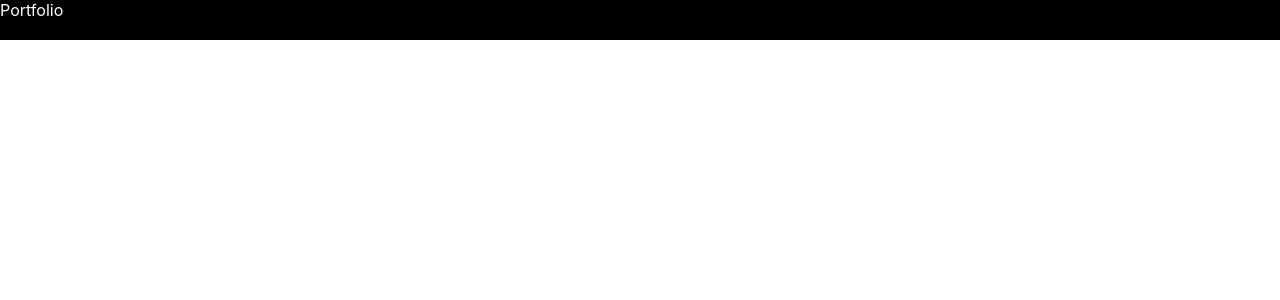
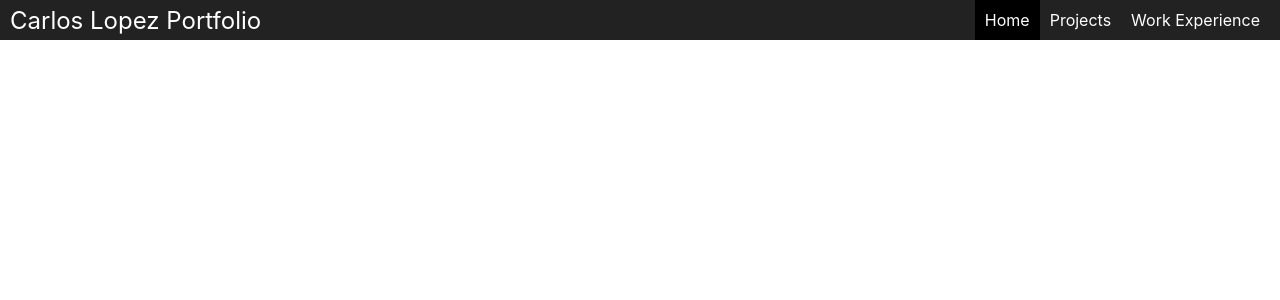
Before and after one commit to Carlos0914/portfolio, a React (Create React App) app: page / in a window 1280 px wide. Shown: the top 300 px of the page. Built offline with nearby package versions, Linux system fonts and the light colour scheme.

Commit message:
Header with nav buttons

```diff
--- a/src/App.js
+++ b/src/App.js
@@ -1,18 +1,26 @@
-import Header from './components/Header'
-import { ThemeProvider } from '@mui/material'
-import { createTheme } from '@mui/material/styles'
+import Header from "./components/Header";
+import { ThemeProvider } from "@mui/material";
+import { createTheme } from "@mui/material/styles";
+import { BrowserRouter, Route, Routes } from "react-router-dom";
 
 const theme = createTheme({
   colors: {
-    header: 'black'
-  }
-})
+    header: "black",
+  },
+});
 
 function App() {
   return (
-    <ThemeProvider theme={theme}>
-      <Header />
-    </ThemeProvider>
+    <BrowserRouter>
+      <ThemeProvider theme={theme}>
+        <Header />
+        <Routes>
+          <Route path="/" element={<></>} />
+          <Route path="/projects" element={<></>} />
+          <Route path="/experience" element={<></>} />
+        </Routes>
+      </ThemeProvider>
+    </BrowserRouter>
   );
 }
 
--- a/src/assets/styles/components/Header.js
+++ b/src/assets/styles/components/Header.js
@@ -1,12 +1,52 @@
-import { makeStyles } from '@mui/styles'
+import { makeStyles } from "@mui/styles";
 
-export const useStyles = makeStyles((theme) => (
-    {
-        header: {
-            width: '100%',
-            height: 40,
-            background: theme.colors.header,
-            color: 'white'
-        }
-    }
-))
+export const useStyles = makeStyles((theme) => ({
+  header: {
+    background: "#222222",
+    height: 40,
+    width: "100%",
+    color: "white",
+    display: "flex",
+    justifyContent: "space-between",
+  },
+  headerTitle: {
+    display: "flex",
+    alignItems: "center",
+    paddingLeft: 10,
+    cursor: "pointer",
+    height: 40,
+    fontSize: 24,
+  },
+  navContainer: {
+    display: "none",
+    [theme.breakpoints.up("sm")]: {
+      display: "flex",
+    },
+    alignItems: "center",
+    justifyContent: "center",
+    position: "flex-end",
+    paddingRight: 10,
+  },
+  menuDropDown: {
+    display: "flex",
+    [theme.breakpoints.up("sm")]: {
+      display: "none !important",
+    },
+    color: "white !important",
+  },
+  menuItemActive: {
+    background: '#dddddd'
+  },
+  navButton: {
+    color: "white",
+    display: "flex",
+    alignItems: "center",
+    textDecoration: "none",
+    padding: "0 10px",
+    fontWeight: 400,
+    height: 40,
+  },
+  active: {
+    background: "black",
+  },
+}));
--- a/src/components/Header.js
+++ b/src/components/Header.js
@@ -1,12 +1,89 @@
-import { useStyles } from '../assets/styles/components/Header'
+import { useState } from "react";
+import { Menu, MenuItem, IconButton } from "@mui/material";
+import MenuIcon from "@mui/icons-material/Menu";
+import { NavLink, useLocation, useNavigate } from "react-router-dom";
+
+import { useStyles } from "../assets/styles/components/Header";
 
 const Header = () => {
+  const classes = useStyles();
+  const location = useLocation();
+  const navigate = useNavigate();
+  const activeTab = location.pathname;
 
-    const classes = useStyles();
+  const [anchorEl, setAnchorEl] = useState(null);
+  const open = Boolean(anchorEl);
+  const handleClick = (event) => {
+    setAnchorEl(event.currentTarget);
+  };
+  const handleMobileNavigation = (path) => {
+    setAnchorEl(null);
+    navigate(path);
+  };
 
-    return <div className={classes.header}>
-        Portfolio
-    </div>
-}
+  return (
+    <>
+      <div className={classes.header}>
+        <span className={classes.headerTitle} onClick={() => navigate("/")}>
+          {" "}
+          Carlos Lopez Portfolio
+        </span>
+        <div className={classes.navContainer}>
+          <NavLink
+            to="/"
+            className={`${classes.navButton} ${
+              activeTab === "/" ? classes.active : ""
+            }`}
+          >
+            Home
+          </NavLink>
+          <NavLink
+            to="/projects"
+            className={`${classes.navButton} ${
+              activeTab === "/projects" ? classes.active : ""
+            }`}
+          >
+            Projects
+          </NavLink>
+          <NavLink
+            to="/experience"
+            className={`${classes.navButton} ${
+              activeTab === "/experience" ? classes.active : ""
+            }`}
+          >
+            Work Experience
+          </NavLink>
+        </div>
+        <IconButton
+          className={classes.menuDropDown}
+          id="basic-button"
+          aria-controls={open ? "basic-menu" : undefined}
+          aria-haspopup="true"
+          aria-expanded={open ? "true" : undefined}
+          onClick={handleClick}
+        >
+          <MenuIcon />
+        </IconButton>
+        <Menu
+          id="basic-menu"
+          anchorEl={anchorEl}
+          open={open}
+          onClose={handleMobileNavigation}
+          MenuListProps={{
+            "aria-labelledby": "basic-button",
+          }}
+        >
+          <MenuItem className={activeTab === '/' ? classes.menuItemActive : ''} onClick={() => handleMobileNavigation("/")}>Home</MenuItem>
+          <MenuItem className={activeTab === '/projects' ? classes.menuItemActive : ''} onClick={() => handleMobileNavigation("/projects")}>
+            Projects
+          </MenuItem>
+          <MenuItem className={activeTab === '/experience' ? classes.menuItemActive : ''} onClick={() => handleMobileNavigation("/experience")}>
+            Work Experience
+          </MenuItem>
+        </Menu>
+      </div>
+    </>
+  );
+};
 
 export default Header;
```
Also changed, not shown: package.json (+2 -6 lines), 1 other file (tests, documents, lock files or other folders).
